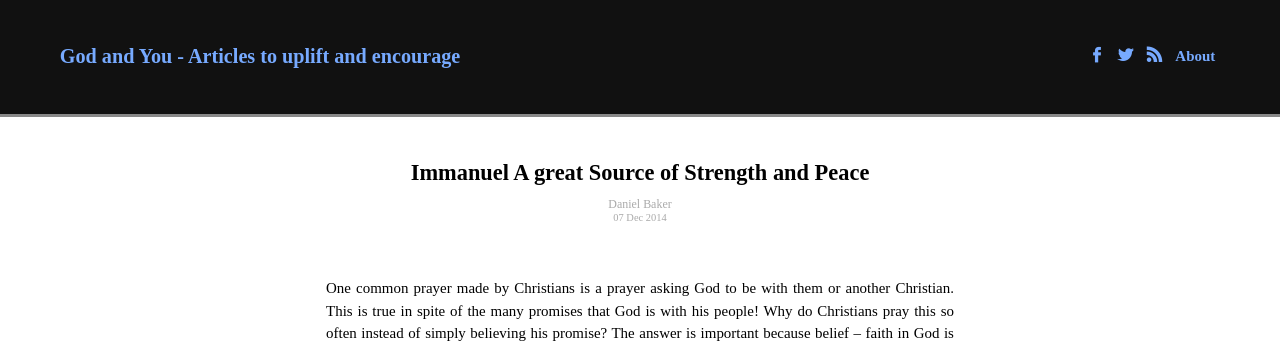
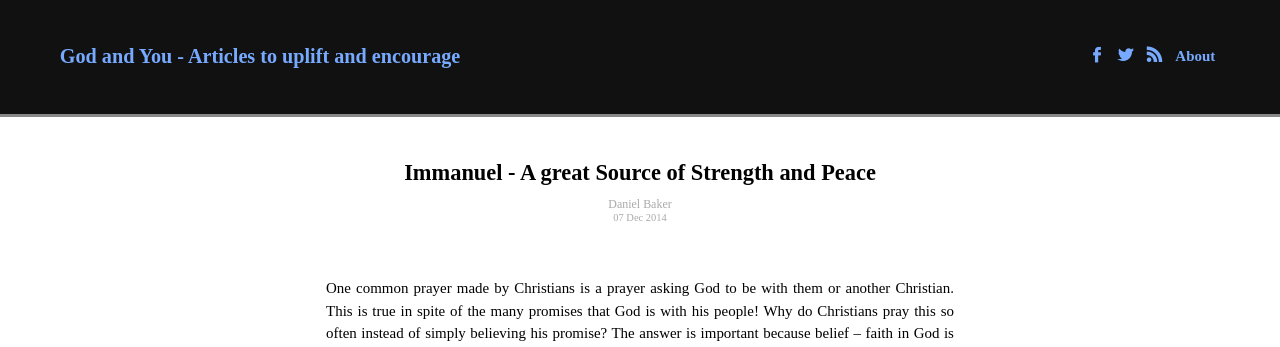
Before and after one commit to dbb1292/dbb1292.github.io, a Jekyll site: the page built from _posts/2014-12-07-Immanuel.md, in a window 1280 px wide. Shown: the top 347 px of the page. Built offline with Jekyll 4.4.1, drawn with Linux system fonts in a browser that asks for light colours; some web fonts are replaced; Markdown is read by kramdown in place of the engine named in the settings; comment, search, counter and statistics services are not loaded.

```diff
--- a/_posts/2014-12-07-Immanuel.md
+++ b/_posts/2014-12-07-Immanuel.md
@@ -1,7 +1,7 @@
 ---
 layout: post
 published: true
-title: "Immanuel A great Source of Strength and Peace"
+title: "Immanuel - A great Source of Strength and Peace"
 category: articles
 tags: Advent, Christmas, Comfort, Peace, Strength, Immanuel
 author: Daniel Baker
```
